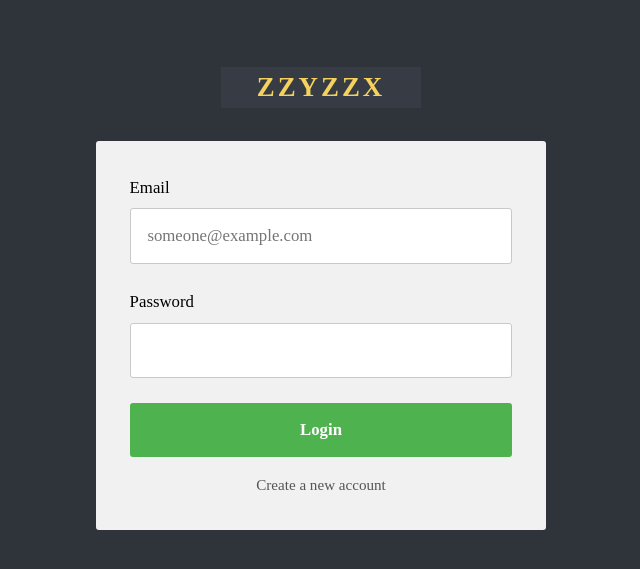
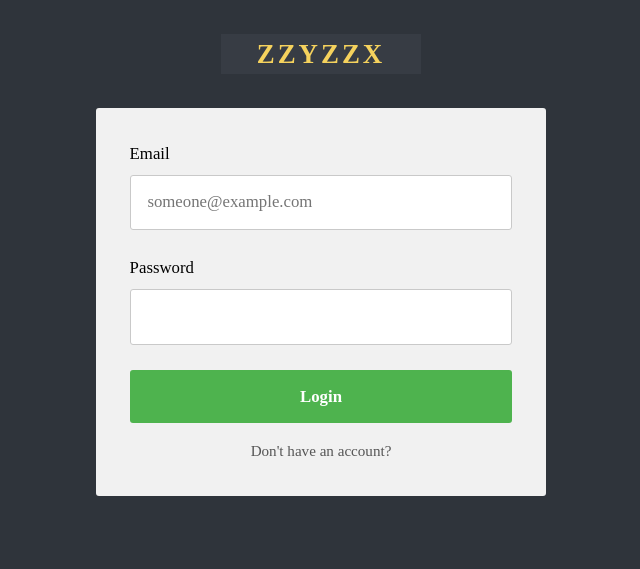
Before and after one commit to Treydor/Travel, a Jekyll site: the page built from login/index.html, in a window 1280 px wide. Shown: the top 569 px of the page, without its empty margins (319-959 px from the left). Built offline with Jekyll 4.4.1, drawn with Linux system fonts in a browser that asks for light colours; some web fonts are replaced.

Commit message:
login screen margin and message fix

```diff
--- a/css/style.css
+++ b/css/style.css
@@ -179,7 +179,7 @@ nav a:hover {
    ======================================================================= */
 
 .login-container {
-  margin: 4rem auto 0 auto;
+  margin: 2rem auto 0 auto;
   max-width: 450px;
 }
 
--- a/login/index.html
+++ b/login/index.html
@@ -13,6 +13,6 @@ title: Login
     <input class="form-textfield" type="password">
 
     <input type="submit" value="Login">
-    <a class="forgot-password" href="{{site.baseurl}}/signup">Create a new account</a>
+    <a class="forgot-password" href="{{site.baseurl}}/signup">Don't have an account?</a>
   </form>
 </div>
```
